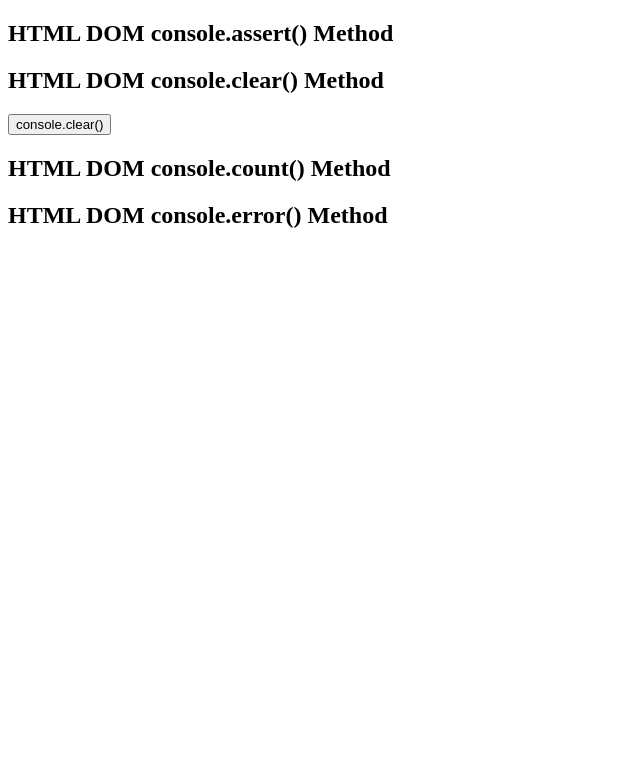
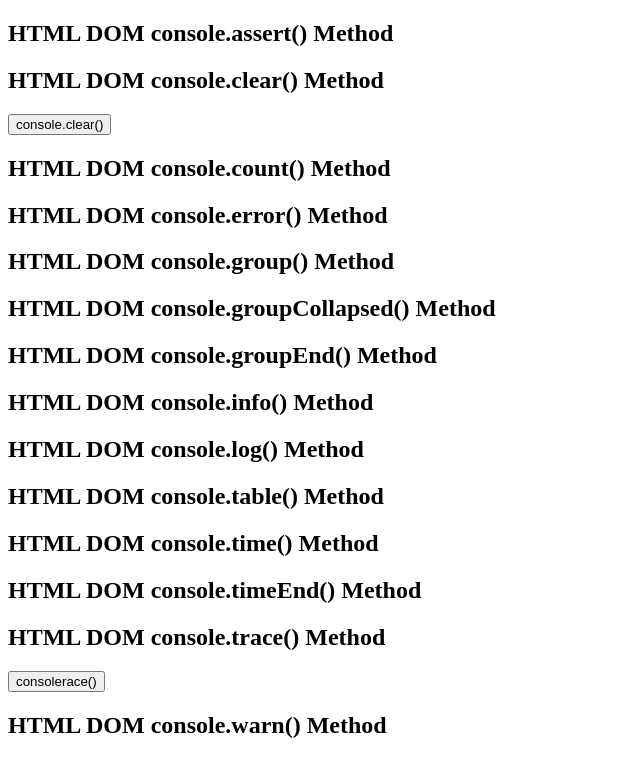
Before and after one commit to sazzadhossainmahim/JavaScript, a plain HTML site: page Basic/Reference/Console/Console.html in a window 1280 px wide. Shown: the whole page, without its empty margins (0-640 px from the left). Drawn offline with Linux system fonts and the light colour scheme.

Commit message:
Update Console.html

```diff
--- a/Basic/Reference/Console/Console.html
+++ b/Basic/Reference/Console/Console.html
@@ -27,6 +27,71 @@
         }
     </script>
     <h2>HTML DOM console.error() Method</h2>
+    <script>
+        console.error("you made a mistake");
+    </script>
+    <h2>HTML DOM console.group() Method</h2>
+    <script>
+        console.log("hellow world!");
+        console.group();
+        console.log("Hellow again, This time inside a group!");
+    </script>
+    <h2>HTML DOM console.groupCollapsed() Method</h2>
+    <script>
+        console.log("hellow world!");
+        console.groupCollapsed();
+        console.log("hellow again, this inside a collapsed group!");
+    </script>
+    <h2>HTML DOM console.groupEnd() Method</h2>
+    <script>
+        console.log("hi");
+        console.group();
+        console.log("my name is mahim!");
+        console.groupEnd();
+        console.log("and we are back");
+    </script>
+    <h2>HTML DOM console.info() Method</h2>
+    <script>
+        console.info("console.info method");
+    </script>
 
+    <h2>HTML DOM console.log() Method</h2>
+    <script>
+        console.log("console log method");
+    </script>
+    <h2>HTML DOM console.table() Method</h2>
+    <script>
+        console.table(["Andi","Volvo","Ford"]);
+    </script>
+    <h2>HTML DOM console.time() Method</h2>
+    <script>
+        console.time();
+        for(i=0;i<10000;i++){
+
+        }
+        console.timeEnd();
+    </script>
+    <h2>HTML DOM console.timeEnd() Method</h2>
+    <script>
+        console.time();
+        for(i=0;i<1000;i++){
+
+        }
+        console.time();
+    </script>
+    <h2>HTML DOM console.trace() Method</h2>
+    <button onclick="consoletrace_function()">consolerace()</button>
+    <script>
+        function consoletrace_function(){
+            othertrace_function();
+        }
+        function othertrace_function(){
+            console.trace();
+        }
+    </script>
+    <h2>HTML DOM console.warn() Method</h2>
+    <script>
+        console.warn("This is warning");
+    </script>
 </body>
 </html>
```
